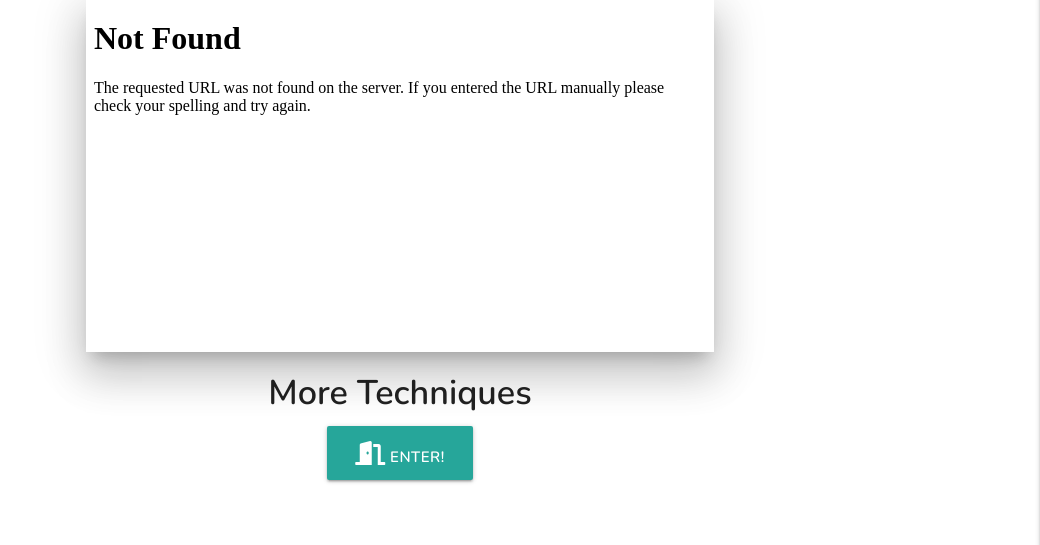
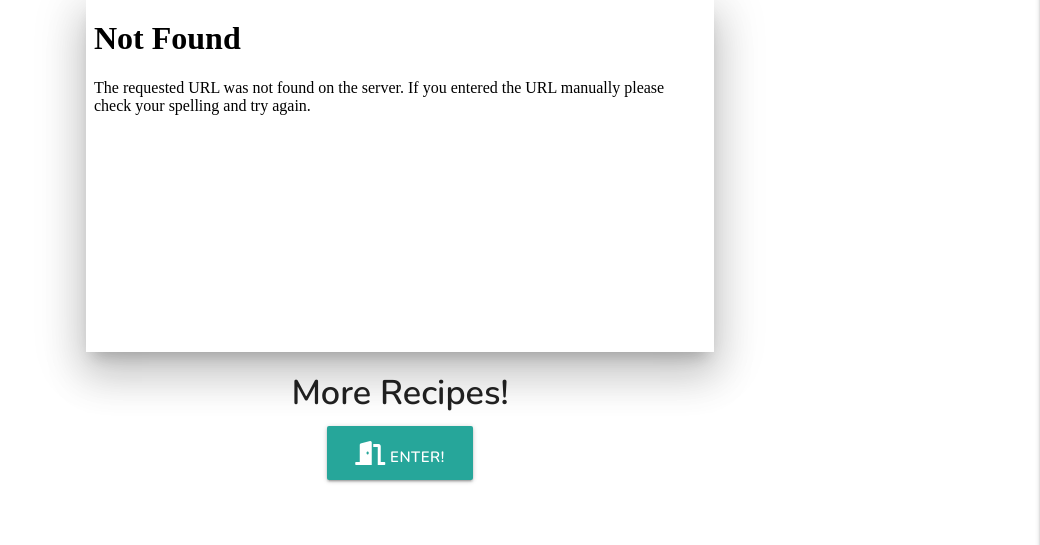
Before and after one commit to romanstr-code/milestone-project-three, a Flask app: page /turkish in a window 1280 px wide. Shown: the part 255-800 px from the top of the page, without its empty margins (240-1280 px from the left). Run offline with Flask 2, Linux system fonts and the light colour scheme; data that the repository does not hold is empty; some libraries are stand-ins or nearby versions.

Commit message:
Updated Last Division of the Page href to Point to recipes instead of profile,as well updated data-tooltip meassage

```diff
--- a/templates/turkish.html
+++ b/templates/turkish.html
@@ -79,9 +79,9 @@
     <!-- Redirect to all recipes Division -->
     <div class="col s12 m8">
         <div class="row center-align">
-            <h4>More Techniques</h4>
-            <a class="btn-large center-align tooltipped" data-position="top" data-tooltip="Short Technique in here!"
-                href="{{ url_for('profile', username=session['user']) }}"><i class="fas fa-door-open"></i> Enter!</a>
+            <h4>More Recipes!</h4>
+            <a class="btn-large center-align tooltipped" data-position="top" data-tooltip="More recipes in here!"
+                href="{{ url_for('recipes') }}"><i class="fas fa-door-open"></i> Enter!</a>
         </div>
     </div>
 </section>
```
